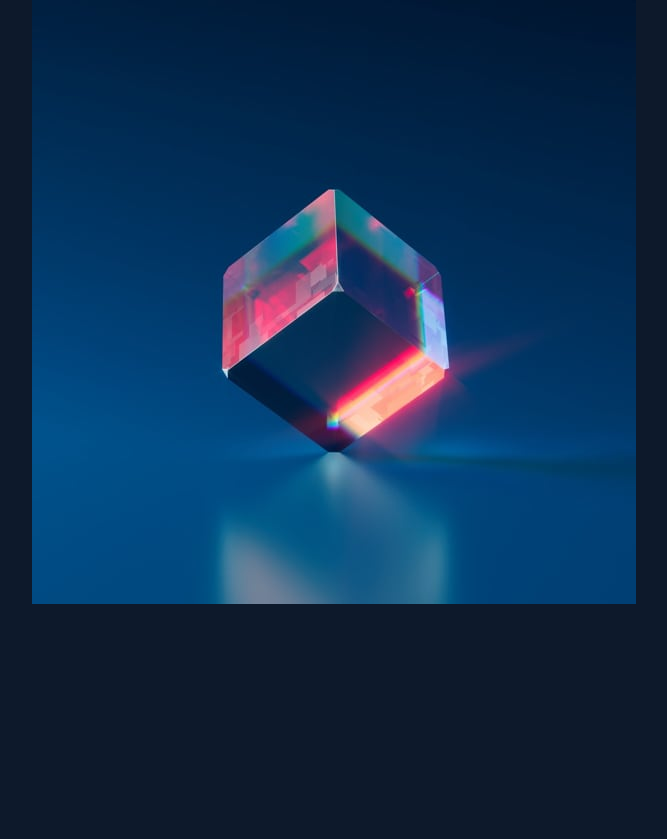
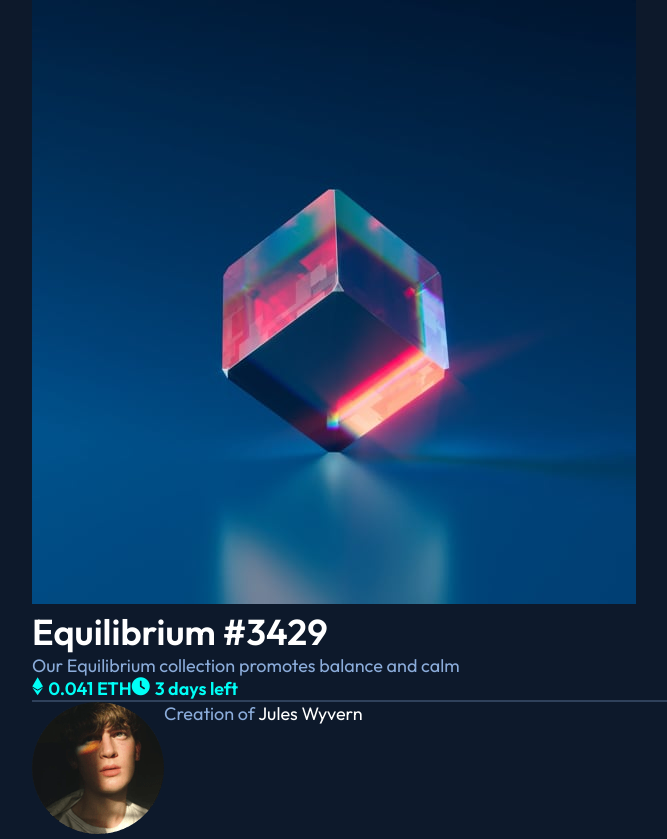
Before and after one commit to theoladas/NFT-preview-card-component, a plain HTML site: page index.html in a window 1280 px wide. Shown: the whole page, without its empty margins (32-699 px from the left). Before the commit the page ends 800 px from the top, so only its background shows below. Drawn offline with Linux system fonts and the light colour scheme.

Commit message:
Added - card (all elements) html code / basic css styles

```diff
--- a/index.html
+++ b/index.html
@@ -28,7 +28,30 @@
       <div class="container">
         <div class="column">
           <div class="image">
-            <img src="image-equilibrium.jpg" alt="" />
+            <img src="image-equilibrium.jpg" />
+          </div>
+          <div class="content column">
+            <h1>Equilibrium #3429</h1>
+            <p>Our Equilibrium collection promotes balance and calm</p>
+            <div class="row">
+              <div class="etherium row">
+                <i class="fa-brands fa-ethereum"></i>
+                <h4>0.041 ETH</h4>
+              </div>
+              <div class="date row">
+                <i class="fa-solid fa-clock"></i>
+                <h4>3 days left</h4>
+              </div>
+            </div>
+            <hr />
+            <div class="user row">
+              <div class="user-img">
+                <img src="image-avatar.png" alt="" />
+              </div>
+              <div class="user-info">
+                <p>Creation of <span>Jules Wyvern</span></p>
+              </div>
+            </div>
           </div>
         </div>
       </div>
--- a/style.scss
+++ b/style.scss
@@ -18,15 +18,37 @@ body {
   font-size: 18px;
   background-color: hsl(217, 54%, 11%);
 }
+h1 {
+  color: hsl(0, 0%, 100%);
+}
+h4 {
+  color: hsl(178, 100%, 50%);
+}
+p {
+  color: hsl(215, 51%, 70%);
+  //   color: hsl(178, 100%, 50%);
+}
+span {
+  color: hsl(0, 0%, 100%);
+}
+img {
+  max-width: 100%;
+  height: auto;
+}
+hr {
+  border: 1px solid hsl(215, 32%, 27%);
+}
+.fa-brands,
+.fa-solid {
+  color: hsl(178, 100%, 50%);
+  margin-right: 5px;
+}
 .container {
   max-width: 1440px;
   width: 90%;
   margin: 0 auto;
 }
-img {
-  max-width: 100%;
-  height: auto;
-}
+
 .row {
   display: flex;
 }
```
Also changed, not shown: style.css, 1 other file.
